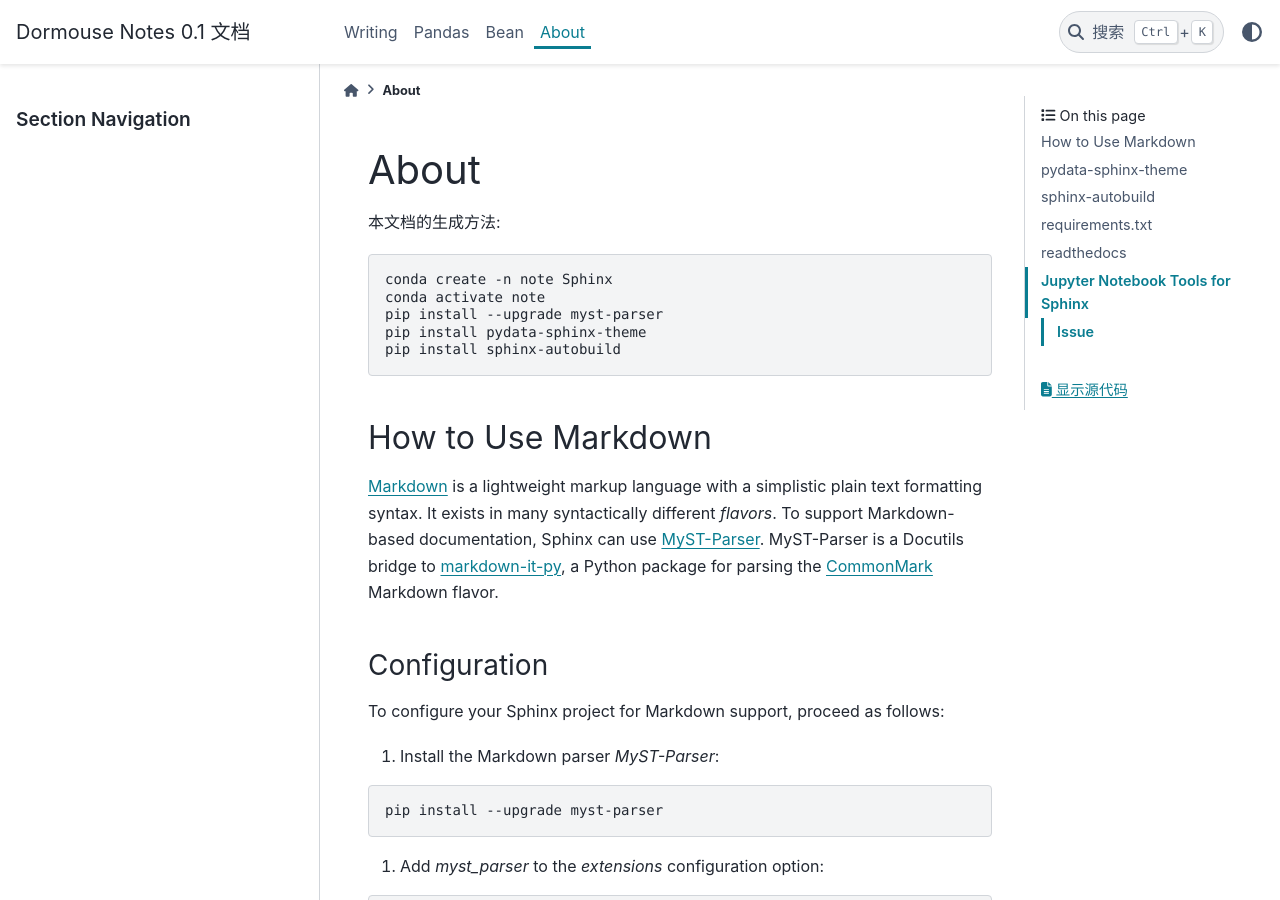
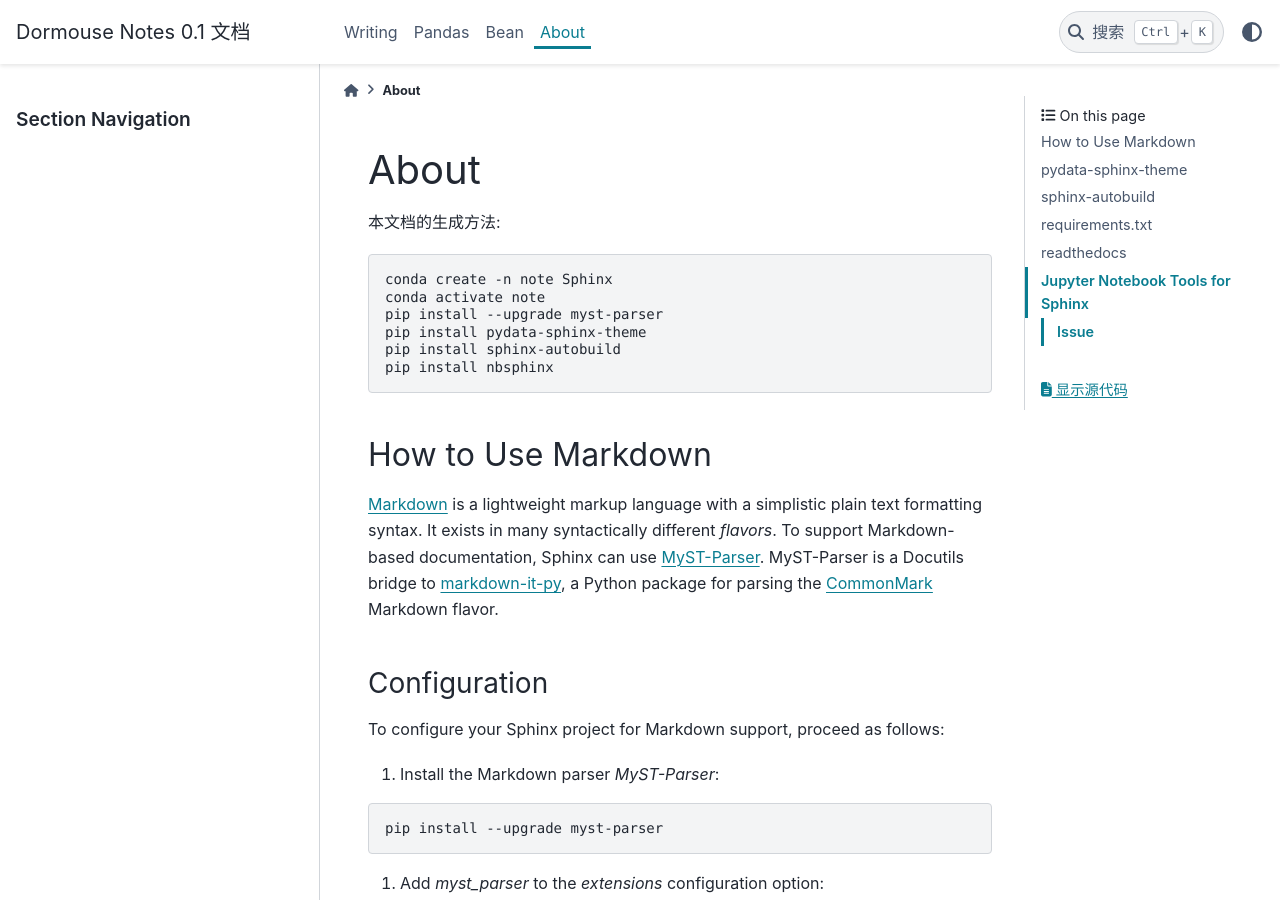
Before and after one commit to dormouse/notes, a Sphinx documentation site: the page built from source/about.rst, in a window 1280 px wide and 900 px high. Built offline with Sphinx 7.4.7 and the PyData theme 0.15.4, drawn with Linux system fonts in a browser that asks for light colours.

Commit message:
small edit

```diff
--- a/source/about.rst
+++ b/source/about.rst
@@ -12,6 +12,7 @@ About
     pip install --upgrade myst-parser
     pip install pydata-sphinx-theme
     pip install sphinx-autobuild
+    pip install nbsphinx
 
 .. highlight:: python
 
```
Also changed, not shown: source/pandas/pandas_note.ipynb.
